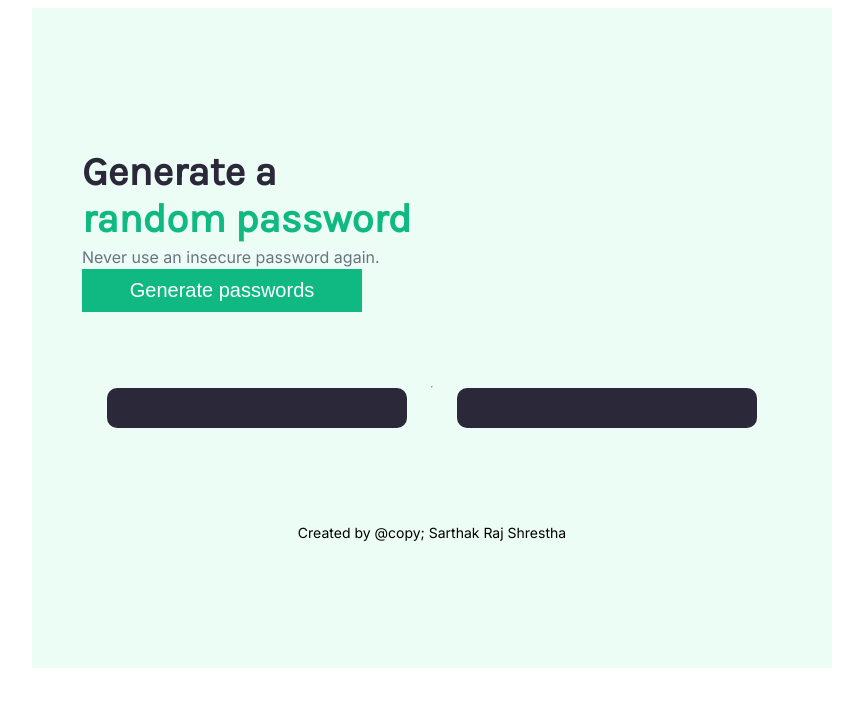
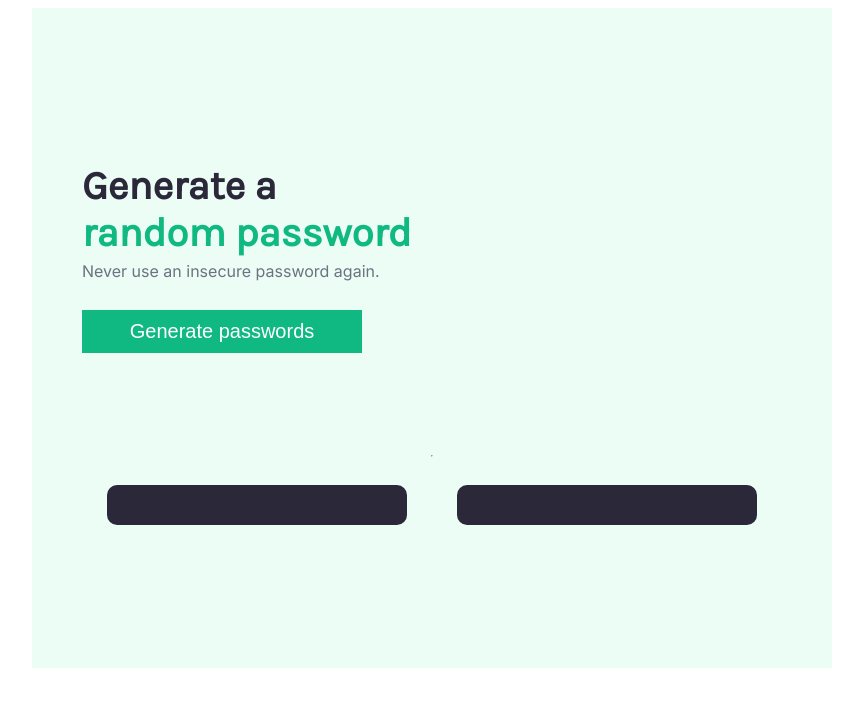
Before and after one commit to DevSarthakRaj/Secure-Password-Generator, a plain HTML site: page index.html in a window 1280 px wide. Shown: the whole page, without its empty margins (208-1071 px from the left). Drawn offline with Linux system fonts and the light colour scheme.

Commit message:
Update index.html

```diff
--- a/index.html
+++ b/index.html
@@ -32,9 +32,7 @@
         <p class="passwordField" id="firstPassword"></p>
         <p class="passwordField" id="secondPassword"></p>
       </div>
-      <p class="footer">
-        Created by @copy; Sarthak Raj Shrestha
-      </p>
+
     </main>
 
     <script src="script.js"></script>
```
